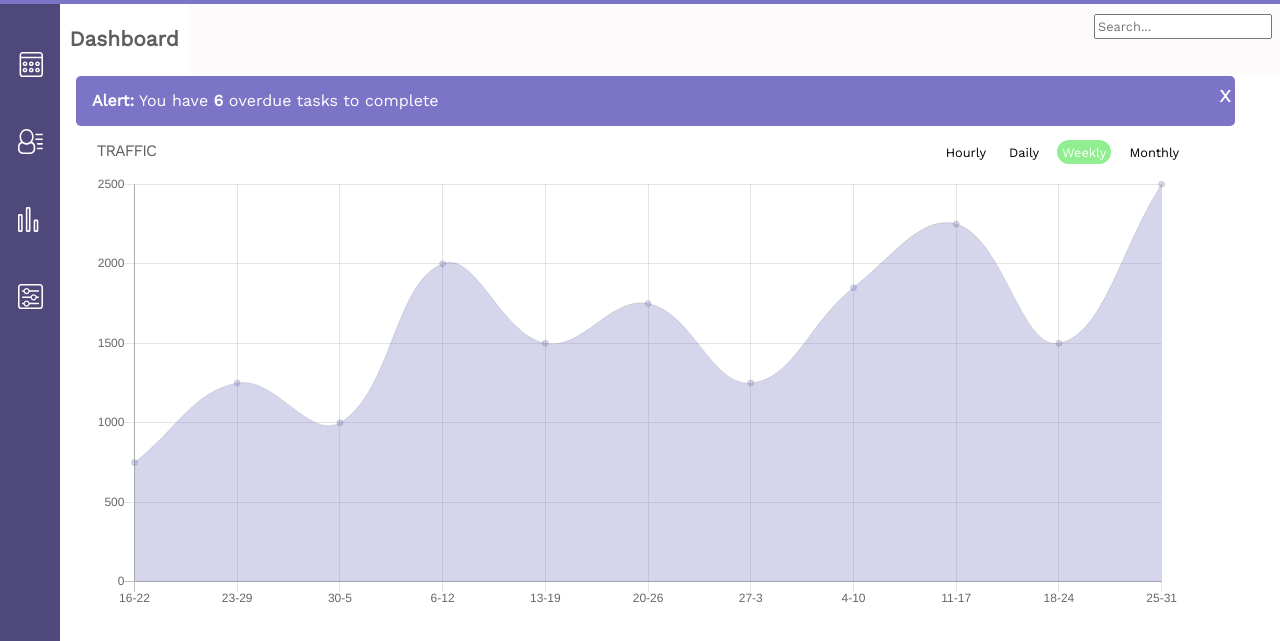
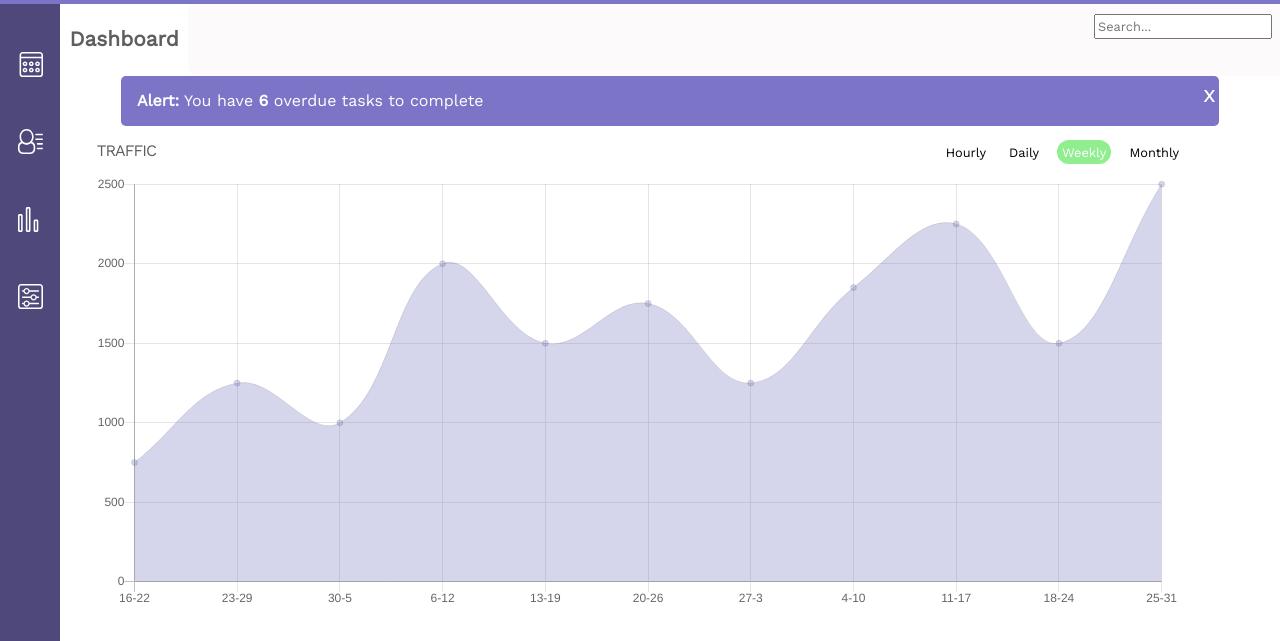
Before and after one commit to seankozen/app-dashboard, a plain HTML site: page index.html in a window 1280 px wide. Shown: the part 52-693 px from the top of the page. Drawn offline with nearby package versions, Linux system fonts and the light colour scheme.

Commit message:
Header edits

```diff
--- a/scss/components/_alert.scss
+++ b/scss/components/_alert.scss
@@ -2,13 +2,13 @@
     display: flex;
     flex-direction: row;
     background-color: #7c75c7;
-    width: 95%;
-    margin-left: 1rem;
+    width: 90%;
     border-radius: .3rem;
     color: #FFF;
     justify-items: right;
     text-align: center;
-    margin-right: 0;
+    margin-right: auto;
+    margin-left: auto;
 }
 
 .alert-banner p:first-child {
--- a/scss/sections/_main.scss
+++ b/scss/sections/_main.scss
@@ -9,10 +9,10 @@
 .main-header-box {
     display: flex;
     flex-direction: column;
+    width: auto;
 }
 
 .main-header {
-    width: 100%;
     display: flex;
  }
 
```
Also changed, not shown: css/styles.css, index.html (line endings or trailing spaces), 1 other file.
